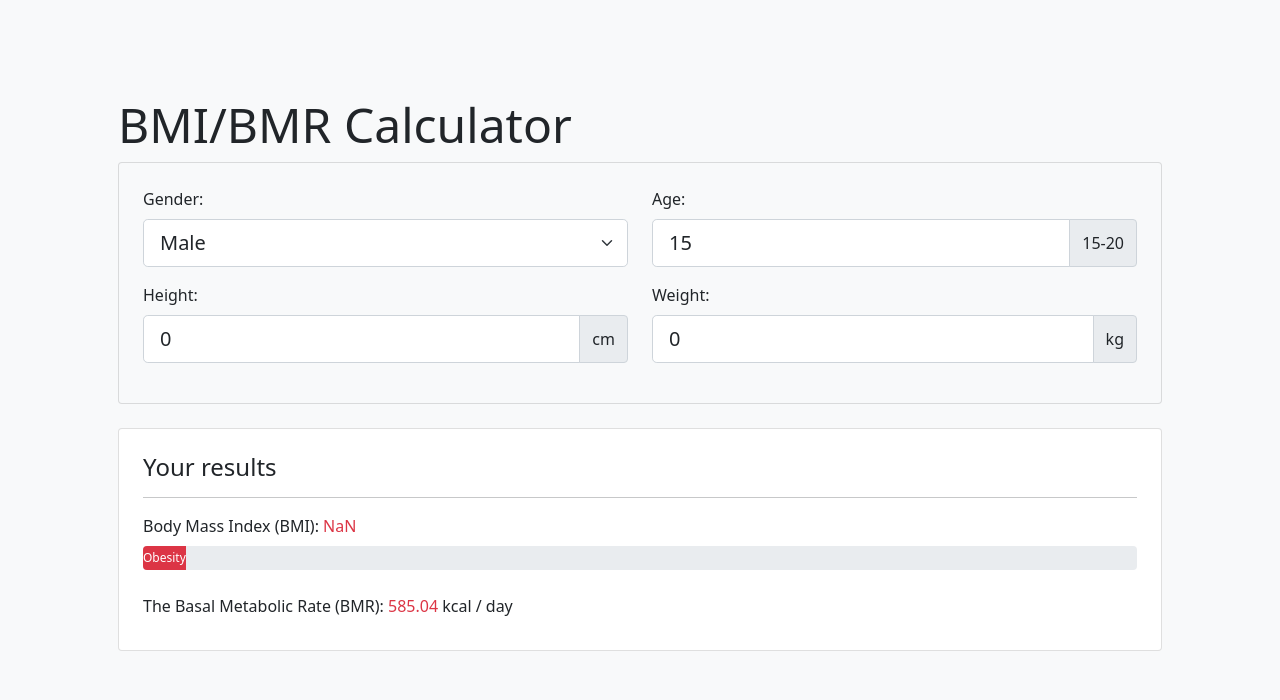
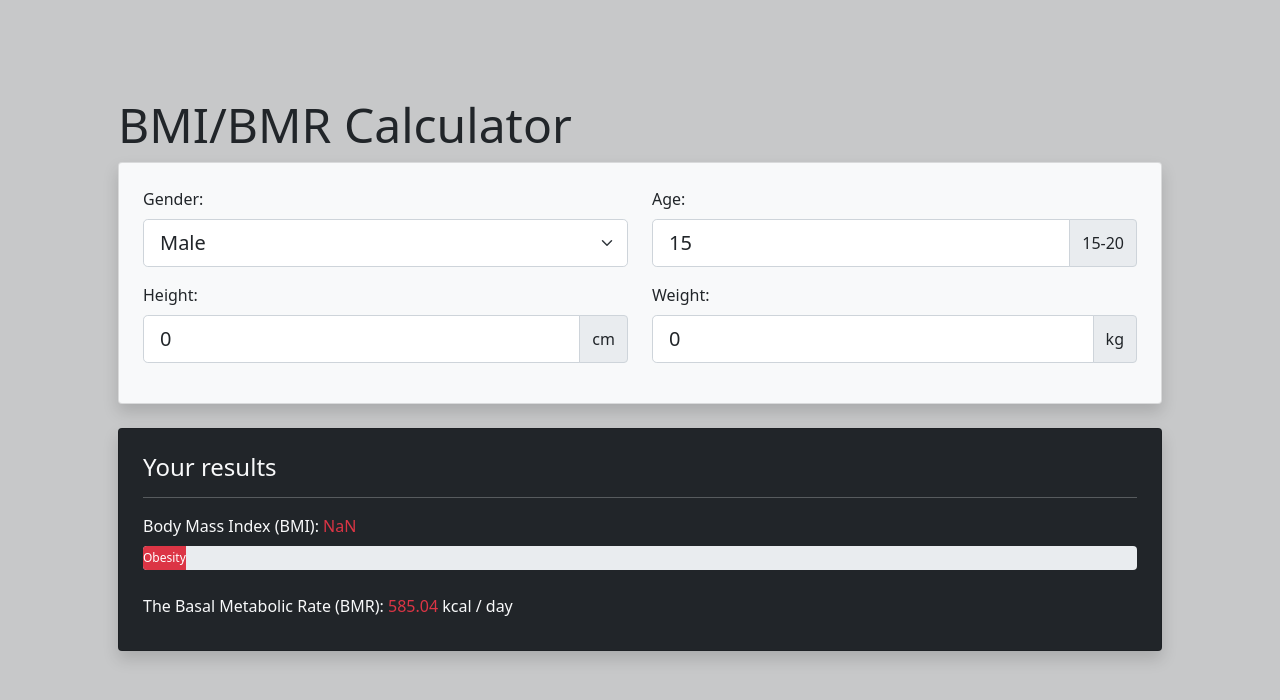
Before and after one commit to webceyhan/vite-bmi-app, a Vue app: page / in a window 1280 px wide. Shown: the top 700 px of the page. Built offline with nearby package versions, Linux system fonts and the light colour scheme.

Commit message:
restyling

```diff
--- a/index.html
+++ b/index.html
@@ -6,7 +6,7 @@
     <meta name="viewport" content="width=device-width, initial-scale=1.0" />
     <title>Vite BMI Calculator</title>
   </head>
-  <body class="bg-light p-md-5">
+  <body class="bg-dark bg-opacity-25 p-md-5">
     <div id="app"></div>
     <script type="module" src="/src/main.js"></script>
   </body>
--- a/src/App.vue
+++ b/src/App.vue
@@ -43,7 +43,7 @@ const bmr = computed(() => {
   <div class="container p-lg-5">
     <h1 class="display-5">BMI/BMR Calculator</h1>
 
-    <div class="card bg-light mb-4">
+    <div class="card bg-light shadow mb-4">
       <div class="card-body p-4">
         <form class="row">
           <div class="col-12 col-md-6 mb-3">
@@ -104,7 +104,7 @@ const bmr = computed(() => {
       </div>
     </div>
 
-    <div class="card">
+    <div class="card bg-dark text-light shadow">
       <div class="card-body p-4">
         <h4 class="card-title">Your results</h4>
 
@@ -126,7 +126,7 @@ const bmr = computed(() => {
           <span :class="`text-${bmi.color}`">{{ bmr }}</span> kcal / day
         </p>
 
-        <!-- <input class="form-control form-control-lg" readonly v-model="calories" /> -->
+
       </div>
     </div>
   </div>
```
